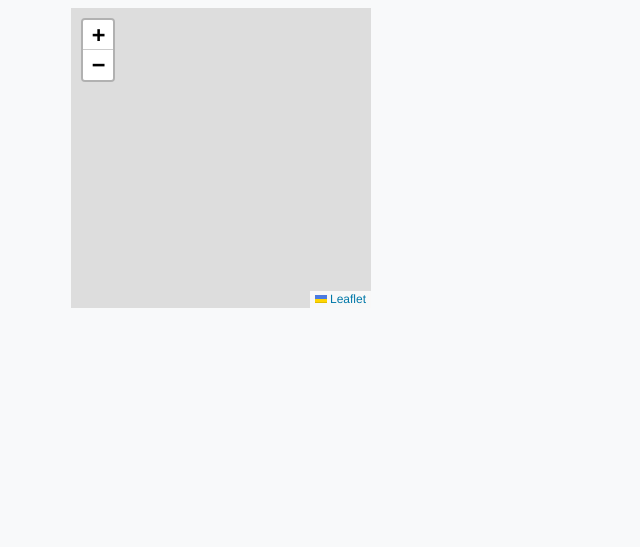
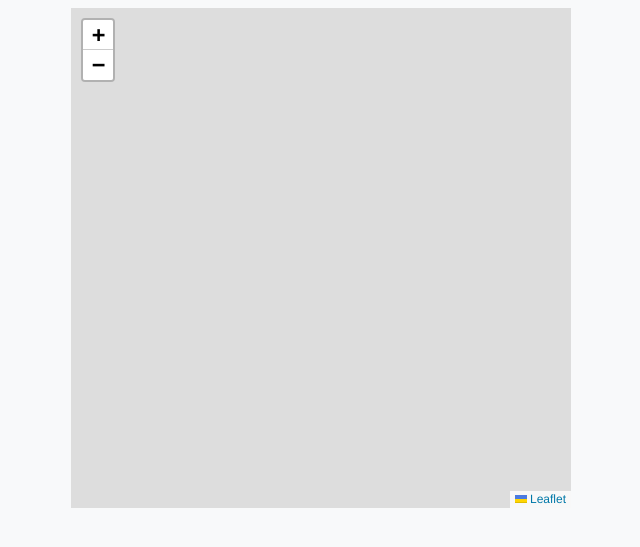
Before and after one commit to jawnhoang/studybuddy, a Flask app: page /location in a window 1280 px wide. Shown: the part 64-611 px from the top of the page, without its empty margins (245-885 px from the left). Run offline with Flask 2, Linux system fonts and the light colour scheme; some libraries are stand-ins or nearby versions.

Commit message:
updated for chat

```diff
--- a/static/css/main.css
+++ b/static/css/main.css
@@ -21,7 +21,13 @@ a {
 }
 
 #mapid {
-	height: 300px;
-	width: 300px;
+	height: 500px;
+	width: 500px;
 	margin-left: 300px;
  }
+
+.chat_box{
+  width: 300px;
+  height: 100px;
+  border: 1px solid blue;
+}
```
